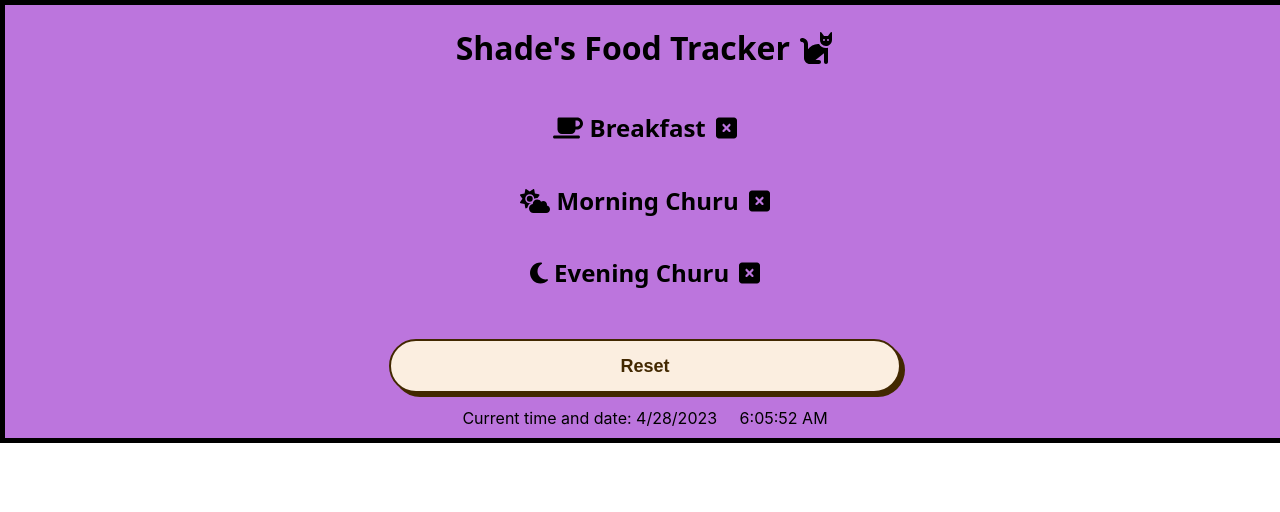
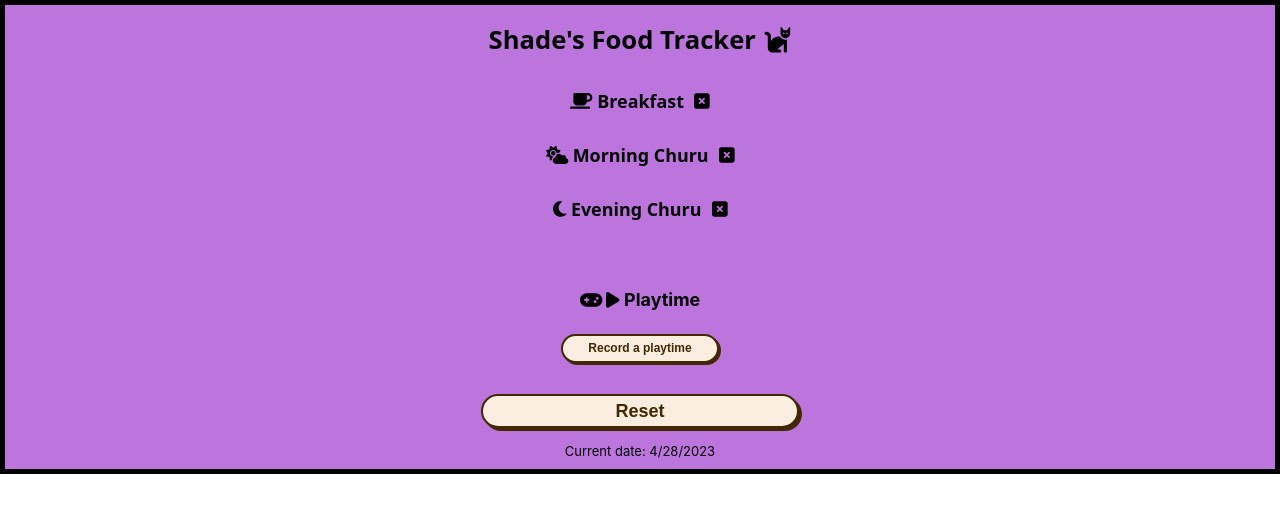
Before and after one commit to shawnh29/cat_food_tracker, a React (Create React App) app: page / in a window 1280 px wide. Shown: the top 512 px of the page. Built offline with nearby package versions, Linux system fonts and the light colour scheme.

Commit message:
added playtime tracker

```diff
--- a/src/Home.css
+++ b/src/Home.css
@@ -1,34 +1,32 @@
   h1 {
     text-align: center;
+    font-size: 160%;
     font-family: system-ui, -apple-system, BlinkMacSystemFont, 'Segoe UI', Roboto, Oxygen, Ubuntu, Cantarell, 'Open Sans', 'Helvetica Neue', sans-serif;
   }
 
   h2 {
+    font-size: 112%;
     font-family: system-ui, -apple-system, BlinkMacSystemFont, 'Segoe UI', Roboto, Oxygen, Ubuntu, Cantarell, 'Open Sans', 'Helvetica Neue', sans-serif;
   }
   .breakfast-box {
     text-align: center;
   }
-  .churu-box1 {
+  .churu-box1, .churu-box2 {
     text-align: center;
   }
 
-  .churu-box2 {
-    text-align: center;
-    padding-bottom: 30px;
-  }
   button {
     background-color: #fbeee0;
     border: 2px solid #422800;
     border-radius: 30px;
-    box-shadow: #422800 4px 4px 0 0;
+    box-shadow: #422800 3px 3px 0 0;
     color: #422800;
     cursor: pointer;
     display: inline-block;
     font-weight: 600;
     font-size: 18px;
     padding: 0 18px;
-    line-height: 50px;
+    line-height: 35px;
     text-align: center;
     text-decoration: none;
     user-select: none;
@@ -57,10 +55,7 @@
     border: 5px;
     border-color: black;
     border-style: solid;
-    /* background-color: rgb(1, 255, 115); */
     background-color: rgb(188, 117, 221);
-    width: 100%;
-    height: 100%;
     display: flex;
     flex-direction: column;
     margin: auto;
@@ -76,11 +71,11 @@
 
 p {
   position: relative;
-  animation: messageMove 1.5s;
+  animation: messageMove 1.3s;
   animation-timing-function: ease;
-  /* color: rgb(92, 46, 0); */
   color: black;
   font-weight: bold;
+  font-size: 0.9em;
 }
 
 @keyframes messageMove {
@@ -103,9 +98,36 @@ p {
 }
 
 #reset-button {
-  width: 40%;
+  width: 25%;
+  line-height: 30px;
   display: flex;
   margin: auto;
   justify-content: center;
   margin-bottom: 15px;
 }
+
+.play-tracker-box {
+  text-align: center;
+}
+
+li {
+  list-style-type: none;
+  padding-right: 25px;
+  font-size: 90%;
+  padding-bottom: 10px;
+}
+
+#playtime-button {
+  font-size: 12px;
+  line-height: 25px;
+  box-shadow: #422800 2px 2px 0 0;
+}
+
+#current-date {
+  font-size: 13px;
+}
+
+h4 {
+  font-size: 112%;
+  padding-top: 30px;
+}
--- a/src/Home.js
+++ b/src/Home.js
@@ -1,7 +1,8 @@
 import React, { useEffect, useState } from 'react'
 import './Home.css'
+// import PlaytimeCounter from './PlaytimeCounter';
 import { FontAwesomeIcon } from '@fortawesome/react-fontawesome'
-import {faSquareCheck, faSquareXmark, faThumbsUp, faCloudSun, faMoon, faCoffee, faCat} from "@fortawesome/free-solid-svg-icons";
+import {faSquareCheck, faSquareXmark, faThumbsUp, faCloudSun, faMoon, faCoffee, faCat, faGamepad, faPlay} from "@fortawesome/free-solid-svg-icons";
 
 function Home() {
     const [gaveBreakfast, setGaveBreakfast] = useState(false);
@@ -11,6 +12,7 @@ function Home() {
     const [morningChuruDate, setMorningChuruDate] = useState(new Date());
     const [eveningChuruDate, setEveningChuruDate] = useState(new Date());
     const [breakfastClickDate, setBreakfastClickDate] = useState(new Date());
+    const [playtimes, setPlaytimes] = useState([])
 
     useEffect(() => {
       var timer = setInterval(() => setDate(new Date()), 1000);
@@ -22,21 +24,37 @@ function Home() {
       }
     })
 
+    // THERE'S A BUG WHERE THE VERY FIRST ELEMENT DOESN'T GET SAVED INTO LOCALSTORAGE, NEED TO FIX
     useEffect(() => {
       setGaveBreakfast(localStorage.getItem("gaveBreakfast"));
       setGaveMorningChuru(localStorage.getItem("gaveMorningChuru"));
       setGaveEveningChuru(localStorage.getItem("gaveEveningChuru"));
-      setBreakfastClickDate(new Date(localStorage.getItem("breakfastDate")))
-      setMorningChuruDate(new Date(localStorage.getItem("morningChuruDate")))
-      setEveningChuruDate(new Date(localStorage.getItem("eveningChuruDate")))
+      setBreakfastClickDate(new Date(localStorage.getItem("breakfastDate")));
+      setMorningChuruDate(new Date(localStorage.getItem("morningChuruDate")));
+      setEveningChuruDate(new Date(localStorage.getItem("eveningChuruDate")));
+      if (localStorage.getItem("playtimes")) {
+        var localStoragePlaytimes = JSON.parse(localStorage.getItem("playtimes"));
+        if (localStoragePlaytimes) {
+          setPlaytimes(localStoragePlaytimes);
+        }
+      }
     }, []);
+
+    const addPlaytime = () => {
+      setPlaytimes([ ...playtimes, {
+          id: playtimes.length,
+          value: date.toLocaleString([], {hour: '2-digit', minute: '2-digit'})
+      }])
+      localStorage.setItem("playtimes", JSON.stringify(playtimes));
+      console.log("Playtimes (in add func): ", playtimes)
+    }
 
     function handleBreakfastClick() {
       setGaveBreakfast(!gaveBreakfast);
       setBreakfastClickDate(new Date());
       if (gaveBreakfast) {
         localStorage.setItem("gaveBreakfast", "true");
-        localStorage.setItem("breakfastDate", breakfastClickDate)
+        localStorage.setItem("breakfastDate", breakfastClickDate);
       } else {
         localStorage.setItem("gaveBreakfast", "false");
       }
@@ -47,7 +65,7 @@ function Home() {
       setMorningChuruDate(new Date());
       if (gaveMorningChuru) {
         localStorage.setItem("gaveMorningChuru", "true");
-        localStorage.setItem("morningChuruDate", morningChuruDate)
+        localStorage.setItem("morningChuruDate", morningChuruDate);
       } else {
         localStorage.setItem("gaveMorningChuru", "false");
       }
@@ -58,7 +76,7 @@ function Home() {
       setEveningChuruDate(new Date());
       if (gaveEveningChuru) {
         localStorage.setItem("gaveEveningChuru", "true");
-        localStorage.setItem("eveningChuruDate", eveningChuruDate)
+        localStorage.setItem("eveningChuruDate", eveningChuruDate);
       } else {
         localStorage.setItem("gaveEveningChuru", "false");
       }
@@ -68,15 +86,17 @@ function Home() {
       localStorage.setItem("gaveBreakfast", "false");
       localStorage.setItem("gaveMorningChuru", "false");
       localStorage.setItem("gaveEveningChuru", "false");
-      localStorage.setItem("breakfastDate", null)
-      localStorage.setItem("morningChuruDate", null)
-      localStorage.setItem("eveningChuruDate", null)
+      localStorage.setItem("breakfastDate", null);
+      localStorage.setItem("morningChuruDate", null);
+      localStorage.setItem("eveningChuruDate", null);
+      localStorage.setItem("playtimes", "");
       setGaveBreakfast(false);
       setGaveMorningChuru(false);
       setGaveEveningChuru(false);
       setEveningChuruDate(null);
       setMorningChuruDate(null);
       setBreakfastClickDate(null);
+      setPlaytimes([]);
     }
 
     return (
@@ -137,9 +157,27 @@ function Home() {
             </p>
             </p>) : (null)}
         </div>
-        <button onClick={handleResetClick} id='reset-button'>Reset</button>
+        <div className='play-tracker-box'>
+          <h4>
+            <FontAwesomeIcon icon={faGamepad}></FontAwesomeIcon> <FontAwesomeIcon icon={faPlay}></FontAwesomeIcon>
+            {" "}Playtime
+          </h4>
+          <button onClick={addPlaytime} id='playtime-button'>Record a playtime</button>
+          <ul>
+            <p>
+              {playtimes.map(playtime => (
+              <li key={playtime.id}>
+                Shade played at {playtime.value}, thanks! :)
+              </li>
+            ))}
+            </p>
+          </ul>
+          <button onClick={handleResetClick} id='reset-button'>Reset</button>
+        </div>
         <div className='time_box'>
-          Current time and date: {date.toLocaleDateString()} &nbsp;&nbsp;&nbsp; {date.toLocaleTimeString()}
+          <label id='current-date'>
+            Current date: {date.toLocaleDateString()}
+          </label>
         </div>
       </div>
     </div>
```
